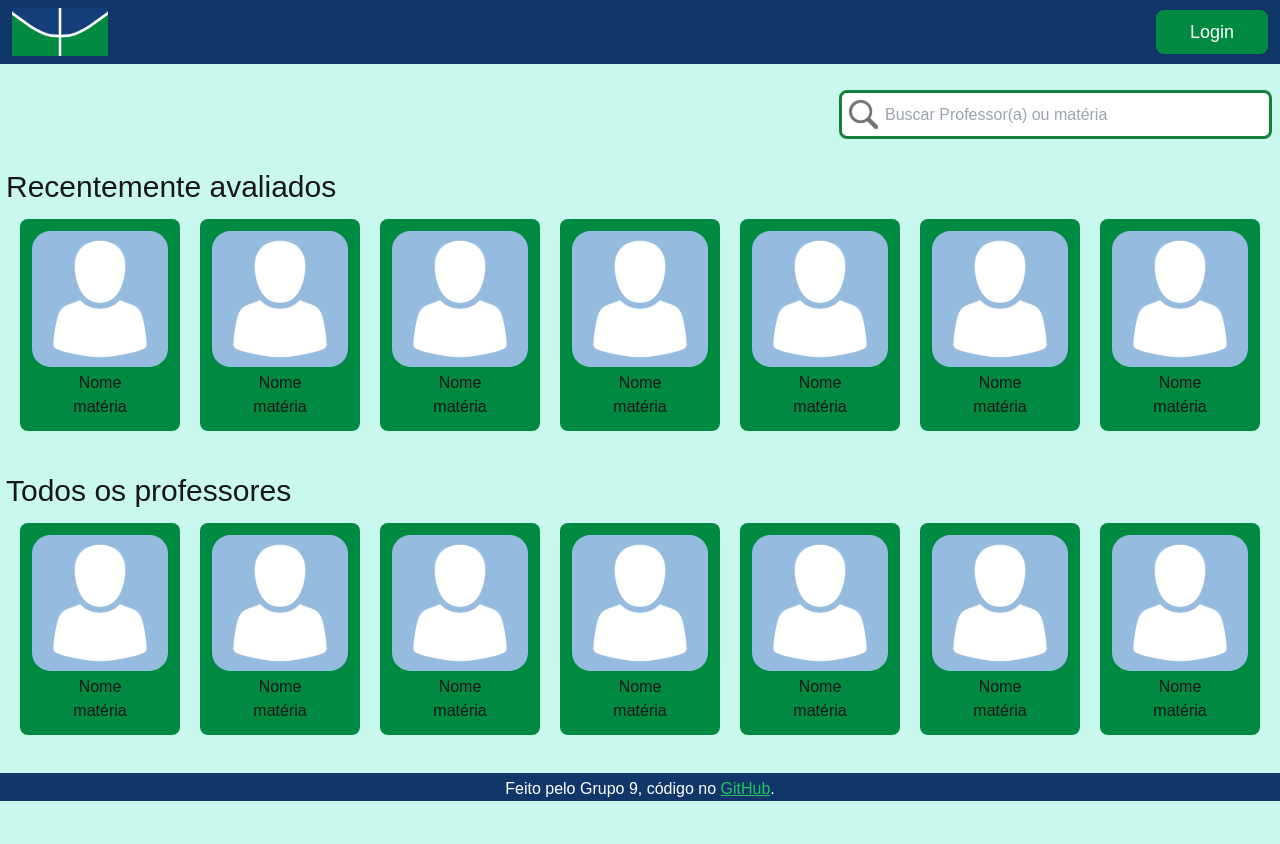
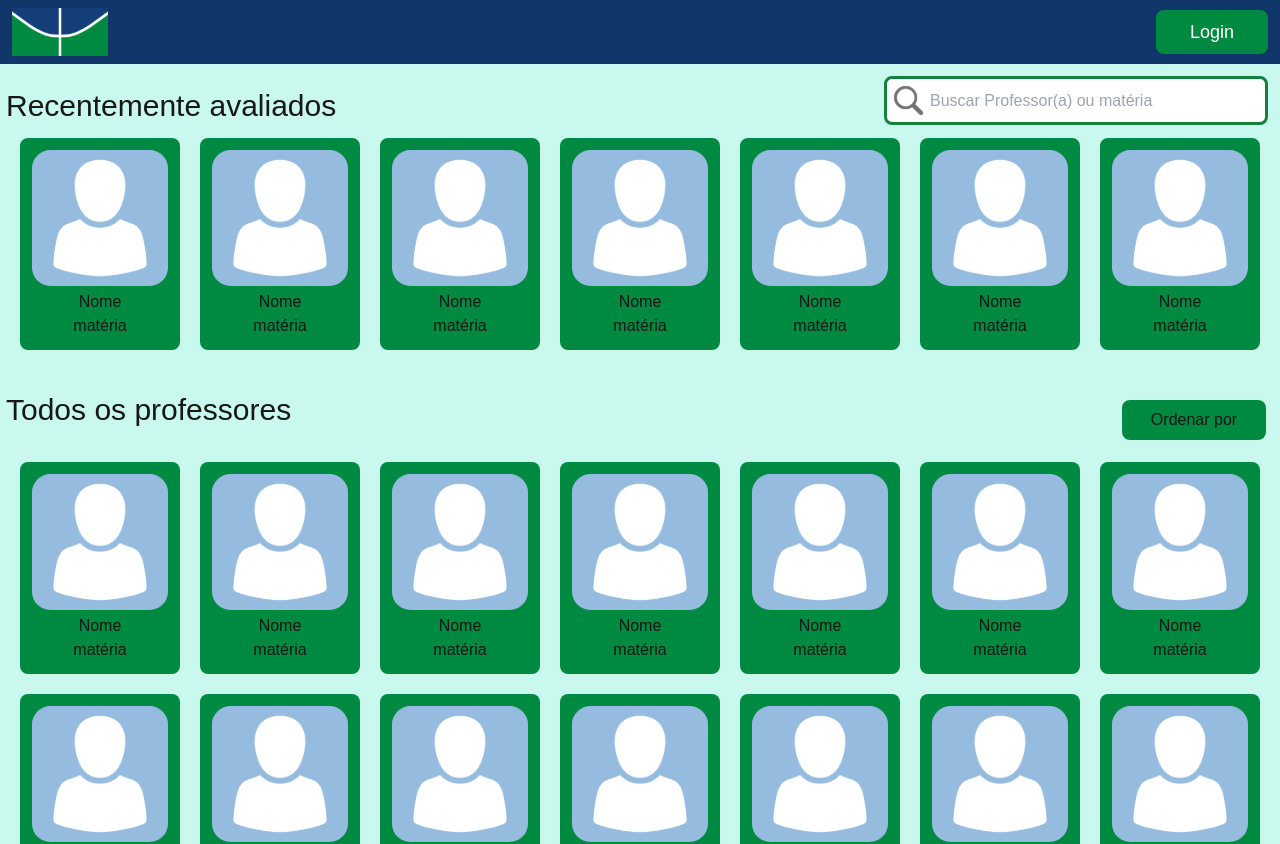
Before and after one commit to LucasMABF/PT_grupo9_front, a Next.js app: page / in a window 1280 px wide. Shown: the top 844 px of the page. Before the commit the page ends 801 px from the top, so only its background shows below. Built offline with nearby package versions, Linux system fonts and the light colour scheme.

Commit message:
feat: tela de feed finalizada

```diff
--- a/src/app/components/card_professor.jsx
+++ b/src/app/components/card_professor.tsx
@@ -2,13 +2,18 @@ import React from "react";
 import Image from "next/image";
 import ProfilePic from "/public/media/profile_pic.svg";
 
-const CardProfessor = () => {
+interface Props{
+  nome: string;
+  materia: string;
+}
+
+const CardProfessor = (props: Props) => {
   // adicionar dados argumento
   return(
     <div className="bg-color1 p-3 w-40 text-center rounded-lg flex flex-col shrink-0 hover: cursor-pointer hover:scale-105 duration-100">
       <Image className="rounded-xl" src={ProfilePic} alt="logo UnB"/>
-      <span className="mt-1"> Nome </span>
-      <span> matéria </span>
+      <span className="mt-1"> {props.nome} </span>
+      <span> {props.materia} </span>
     </div>
   );
 }
--- /dev/null
+++ b/src/app/components/dropdown.tsx
@@ -0,0 +1,48 @@
+"use client"
+import React, {useState} from "react";
+
+interface Props{
+  options: string[];
+}
+
+const DropDown = (props: Props) => {
+  const [isOpen, SetIsOpen] = useState(false);
+  const [selected, setSelected] = useState("Nome");
+
+  const opt = props?.options ? props.options : [];
+
+  const toggle = () => {
+    SetIsOpen((prev) => !prev);
+  }
+
+  const handleClick = (e : React.MouseEvent<HTMLElement>) => {
+    console.log((e.target as HTMLInputElement).innerText);
+    setSelected((e.target as HTMLInputElement).innerText);
+    toggle();
+  }
+
+
+  return(
+    <>
+    <div className="relative">
+      <button onClick={toggle} className="peer bg-color1 p-2 rounded-lg m-2 w-36">Ordenar por</button>
+      <div className={`absolute top-11 z-30 bg-green-600 rounded-lg p-1.5 w-36 flex flex-col ${isOpen? "flex": "hidden"}`}>
+        <ul>
+          {opt.map((o) => {
+              return <li key={o} className={`py-0.5 rounded-sm hover:bg-green-400 hover:cursor-pointer ${selected == o? "bg-green-500" : ""}`} onClick={handleClick}>{o}</li>
+            })}
+        </ul>
+      </div>
+    </div>
+    {
+      isOpen
+        ?
+        <div className="fixed top-0 right-0 left-0 bottom-0" onClick={toggle}></div>
+        :
+        <></>
+      }
+    </>
+  );
+}
+
+export default DropDown;
--- a/src/app/page.tsx
+++ b/src/app/page.tsx
@@ -1,28 +1,30 @@
 import CardProfessor from "./components/card_professor";
+import DropDown from "./components/dropdown"
 import Image from "next/image";
 import SearchIcon from "/public/media/search_icon.svg";
 
 export default function Home() {
-  // adicionar simbolo pesquisa
   return (
-    <main className="grow flex flex-col gap-5 py-5 px-0.5">
+    <main className="grow flex flex-col gap-5 py-5 px-0.5 relative">
 
-      <div className="self-end flex bg-white rounded-lg p-1 gap-0 m-1.5 border-[3px] border-green-700 has-[:focus]:border-green-900">
+      <div className="absolute top-1.5 right-1.5 self-end flex w-1/3 max-w-96 bg-white rounded-lg p-1 gap-0 m-1.5 border-[3px] border-green-700 has-[:focus]:border-green-900">
         <Image src={SearchIcon} alt="ícone de pesquisa"/>
-        <input type="text" placeholder="Buscar Professor(a) ou matéria" className="w-96 p-1 text-gray-700 outline-0"/>
+        <input type="text" placeholder="Buscar Professor(a) ou matéria" className="w-full  p-1 text-gray-700 outline-0"/>
       </div>
       <div className="m-1">
-        <h2 className="text-3xl">Recentemente avaliados</h2>
+        <h2 className="md:text-3xl text-2xl">Recentemente avaliados</h2>
 
-        <section className="flex gap-5 m-2 overflow-x-auto p-1.5">
-          {Array.from({length: 15}).map((_, index) => <CardProfessor key={index}/>)}
+        <section className="flex gap-5 m-2 overflow-x-scroll p-1.5">
+          {Array.from({length: 15}).map((_, index) => <CardProfessor key={index} materia="matéria" nome="Nome"/>)}
         </section>
       </div>
-
       <div className="m-1">
-        <h2 className="text-3xl">Todos os professores</h2>
-        <section className="flex gap-5 m-2 overflow-x-auto p-1.5">
-          {Array.from({length: 15}).map((_, index) => <CardProfessor key={index}/>)}
+        <div className="flex justify-between">
+          <h2 className="md:text-3xl text-2xl">Todos os professores</h2>
+          <DropDown options={["Nome", "Matéria", "Departamento", "Recentes", "Antigos"]}/>
+        </div>
+        <section className="flex gap-5 m-2 flex-wrap  p-1.5 justify-center">
+          {Array.from({length: 21}).map((_, index) => <CardProfessor key={index} materia="matéria" nome="Nome"/>)}
         </section>
       </div>
     </main>
```
Also changed, not shown: src/app/components/footer.tsx (renamed from src/app/components/footer.jsx).
